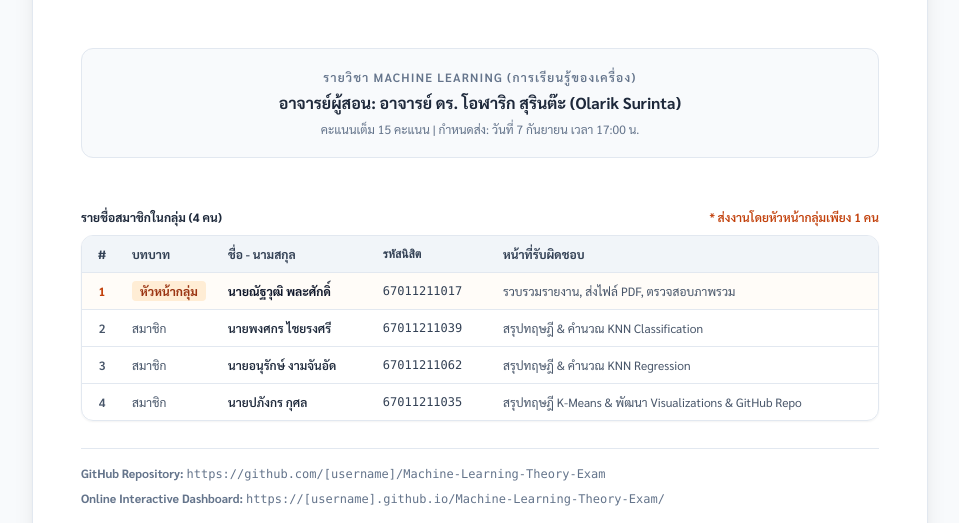
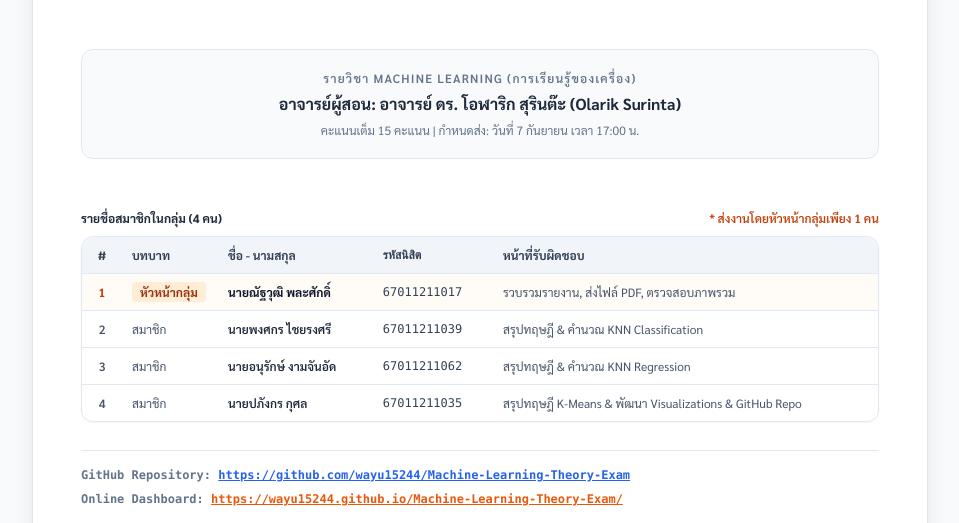
Before and after one commit to wayu15244/Machine-Learning-Theory-Exam, a plain HTML site: page report.html in a window 1280 px wide. Shown: the part 277-800 px from the top of the page, without its empty margins (160-1119 px from the left). Drawn offline with nearby package versions, Linux system fonts and the light colour scheme.

Commit message:
docs: add exact GitHub Pages & Repo links and update PDF

```diff
--- a/report.html
+++ b/report.html
@@ -144,9 +144,9 @@
       </div>
 
       <!-- Links & Repository Info -->
-      <div class="pt-4 border-t border-slate-200 flex flex-wrap justify-between items-center text-xs text-slate-500 gap-2">
-        <div><strong>GitHub Repository:</strong> <code>https://github.com/[username]/Machine-Learning-Theory-Exam</code></div>
-        <div><strong>Online Interactive Dashboard:</strong> <code>https://[username].github.io/Machine-Learning-Theory-Exam/</code></div>
+      <div class="pt-4 border-t border-slate-200 flex flex-wrap justify-between items-center text-xs text-slate-500 gap-2 font-mono">
+        <div><strong>GitHub Repository:</strong> <a href="https://github.com/wayu15244/Machine-Learning-Theory-Exam" class="text-blue-600 underline font-bold">https://github.com/wayu15244/Machine-Learning-Theory-Exam</a></div>
+        <div><strong>Online Dashboard:</strong> <a href="https://wayu15244.github.io/Machine-Learning-Theory-Exam/" class="text-orange-600 underline font-bold">https://wayu15244.github.io/Machine-Learning-Theory-Exam/</a></div>
       </div>
     </div>
 
```
Also changed, not shown: 1 other file.
